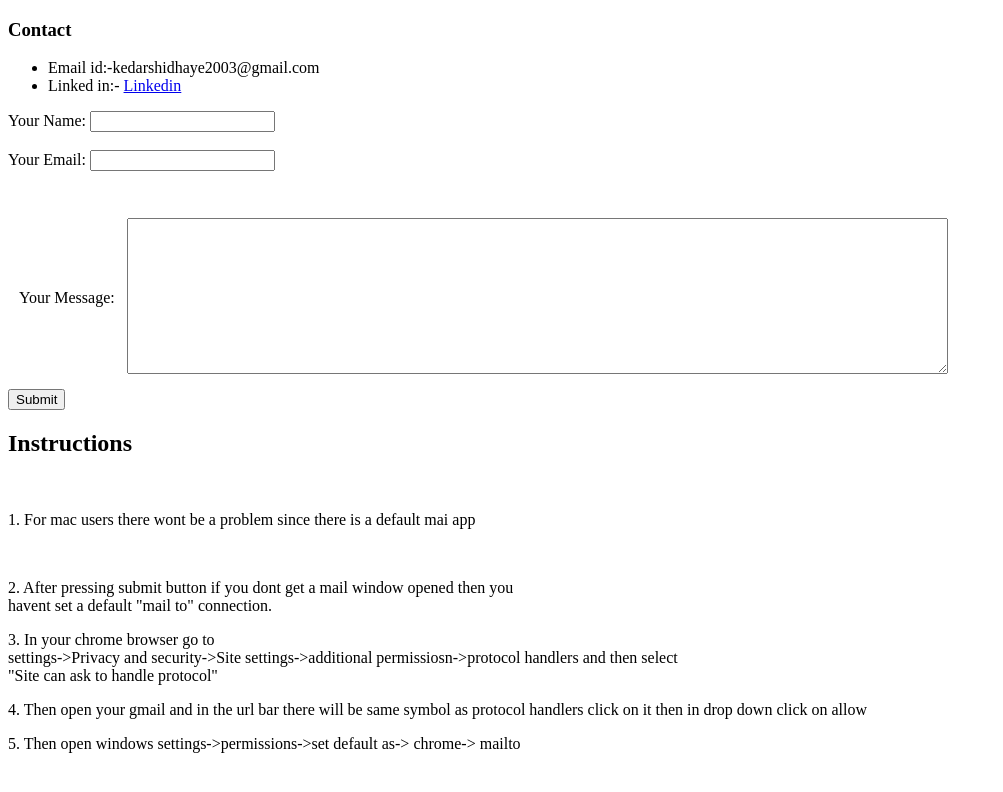
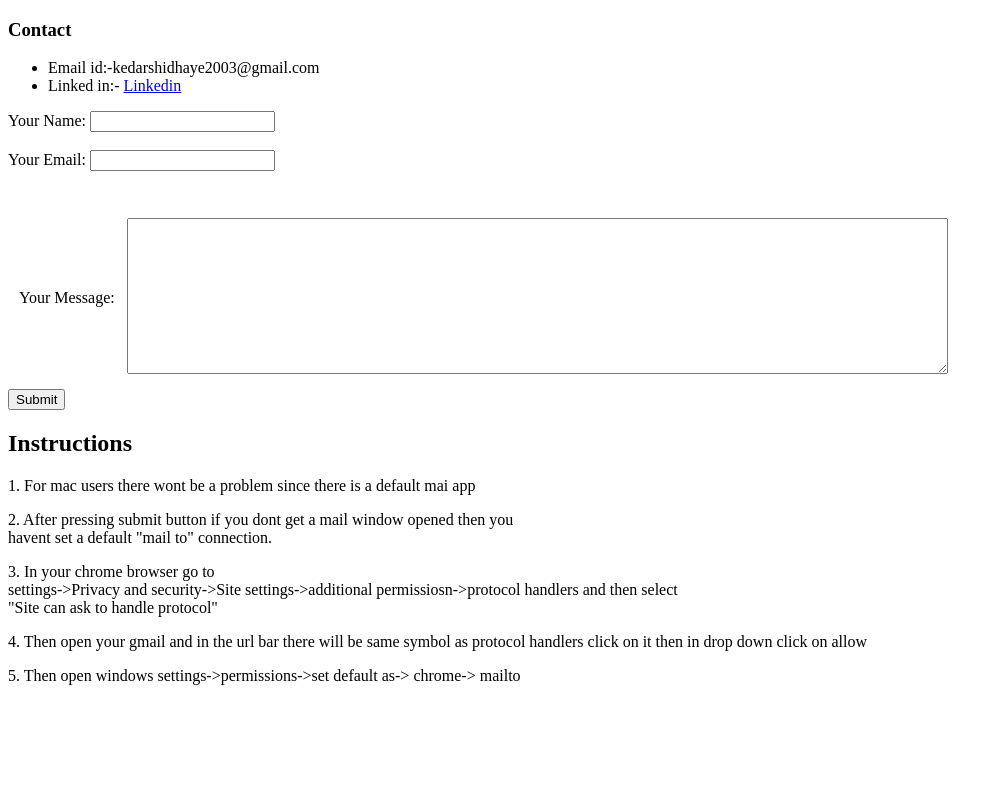
Before and after one commit to Kedar59/CV, a plain HTML site: page contact.html in a window 1280 px wide. Shown: the whole page, without its empty margins (0-1003 px from the left). Drawn offline with Linux system fonts and the light colour scheme.

Commit message:
removed some unnecessary<br> statements

```diff
--- a/contact.html
+++ b/contact.html
@@ -34,8 +34,8 @@
 
 
         <input type="submit">
-        <h2>Instructions</h2><br>
-        <p>1. For mac users there wont be a problem since there is a default mai app </p><br>
+        <h2>Instructions</h2>
+        <p>1. For mac users there wont be a problem since there is a default mai app </p>
         <p>2. After pressing submit button if you dont get a mail window opened then you <br>
               havent set a default "mail to" connection.</p>
         <p>3. In your chrome browser go to
```
